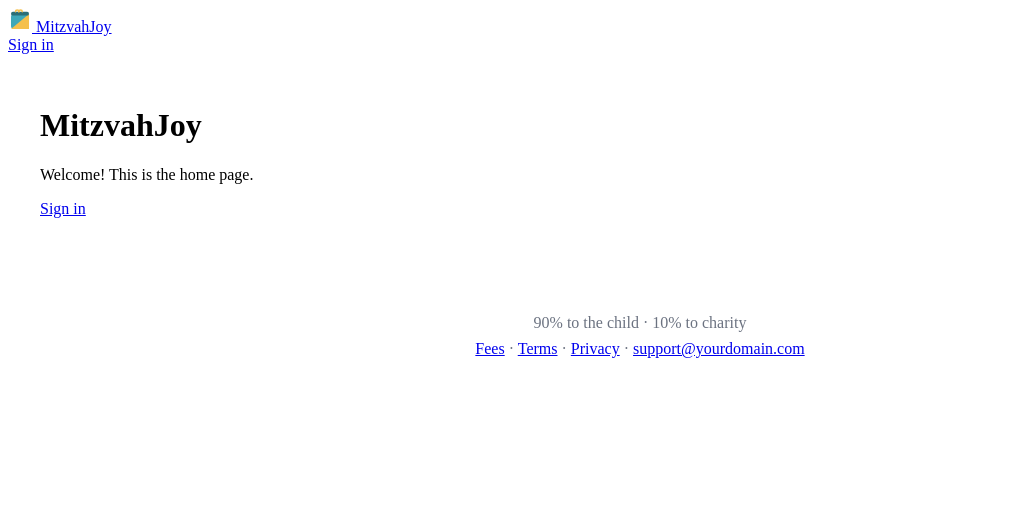
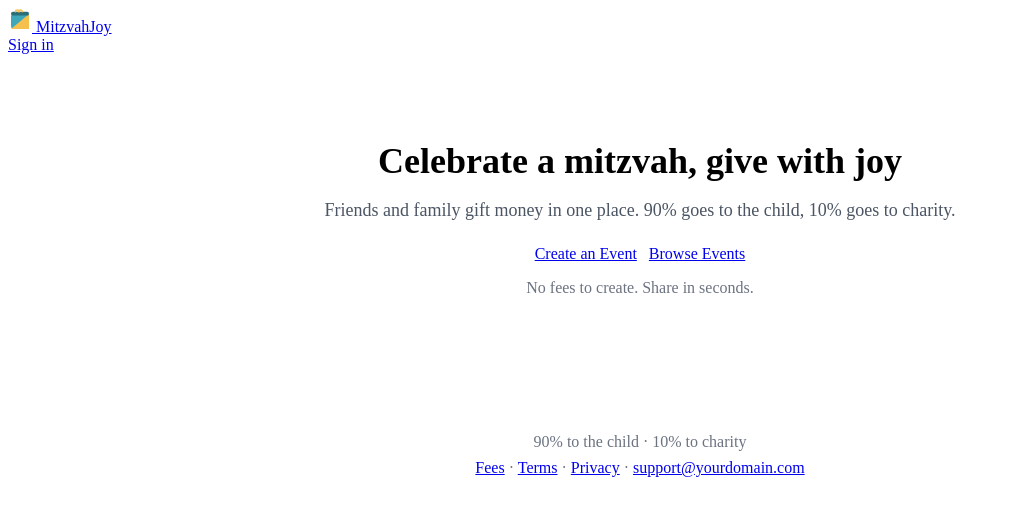
Before and after one commit to mhershberg78/MitzvahJoy, a Next.js app: page / in a window 1280 px wide. Shown: the top 516 px of the page, without its empty margins (0-1009 px from the left). Built offline with nearby package versions, Linux system fonts and the light colour scheme; no server answers.

Commit message:
Update page.tsx

```diff
--- a/src/app/page.tsx
+++ b/src/app/page.tsx
@@ -1,9 +1,17 @@
 export default function Home() {
   return (
-    <main style={{ padding: "2rem" }}>
-      <h1>MitzvahJoy</h1>
-      <p>Welcome! This is the home page.</p>
-      <a href="/signin">Sign in</a>
+    <main style={{ padding: "56px 0" }}>
+      <section style={{ textAlign: "center", maxWidth: 720, margin: "0 auto" }}>
+        <h1 style={{ fontSize: 36, marginBottom: 12 }}>Celebrate a mitzvah, give with joy</h1>
+        <p style={{ fontSize: 18, color: "#4b5563", marginBottom: 24 }}>
+          Friends and family gift money in one place. 90% goes to the child, 10% goes to charity.
+        </p>
+        <div style={{ display: "flex", gap: 12, justifyContent: "center" }}>
+          <a className="button" href="/events/new">Create an Event</a>
+          <a className="button button-secondary" href="/events">Browse Events</a>
+        </div>
+        <p style={{ marginTop: 16, color: "#6b7280" }}>No fees to create. Share in seconds.</p>
+      </section>
     </main>
   );
 }
```
